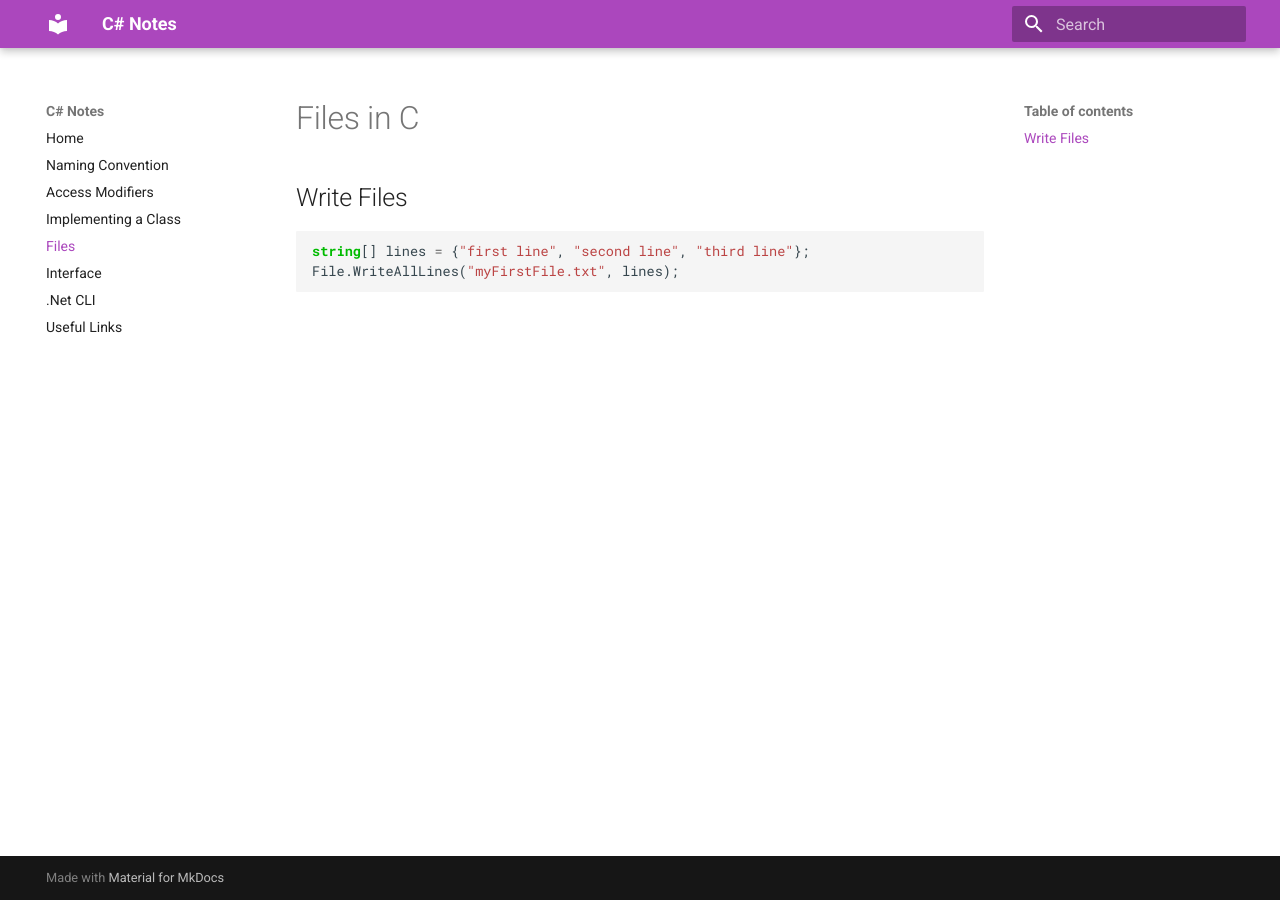
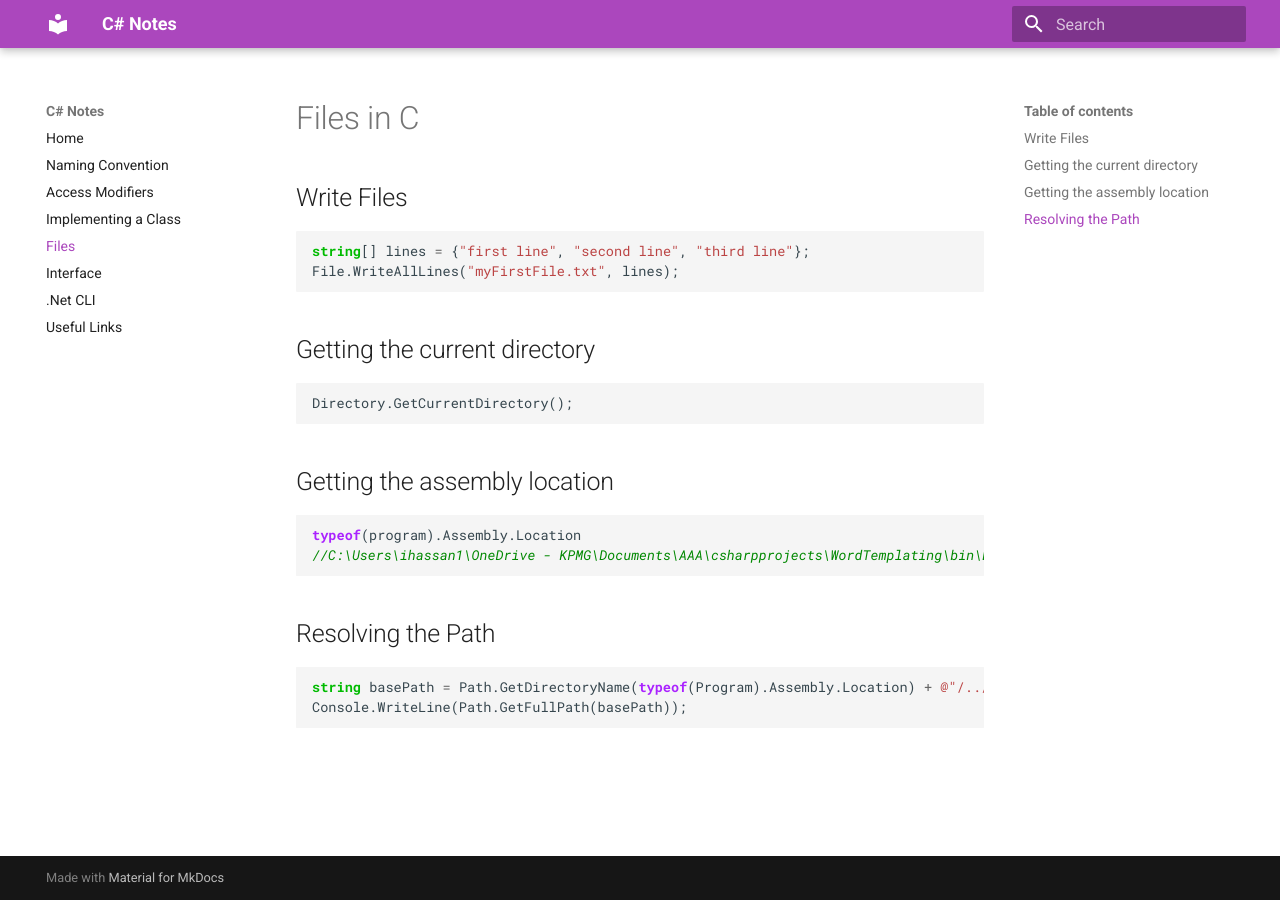
Before and after one commit to deltahedge1/c-sharp-notes, an MkDocs documentation site: the page built from docs/files.md, in a window 1280 px wide. Built offline with MkDocs 1.6.1 and Material for MkDocs 9.7.7, drawn with Linux system fonts in a browser that asks for light colours.

Commit message:
added more to files

````diff
--- a/docs/files.md
+++ b/docs/files.md
@@ -5,3 +5,20 @@
 string[] lines = {"first line", "second line", "third line"};
 File.WriteAllLines("myFirstFile.txt", lines);
 ```
+
+## Getting the current directory
+```C#
+Directory.GetCurrentDirectory();
+```
+
+## Getting the assembly location
+```C#
+typeof(program).Assembly.Location
+//C:\Users\ihassan1\OneDrive - KPMG\Documents\AAA\csharpprojects\WordTemplating\bin\Debug\net6.0\WordTemplating.dll
+```
+
+## Resolving the Path
+```C#
+string basePath = Path.GetDirectoryName(typeof(Program).Assembly.Location) + @"/../..";
+Console.WriteLine(Path.GetFullPath(basePath));
+```
````
